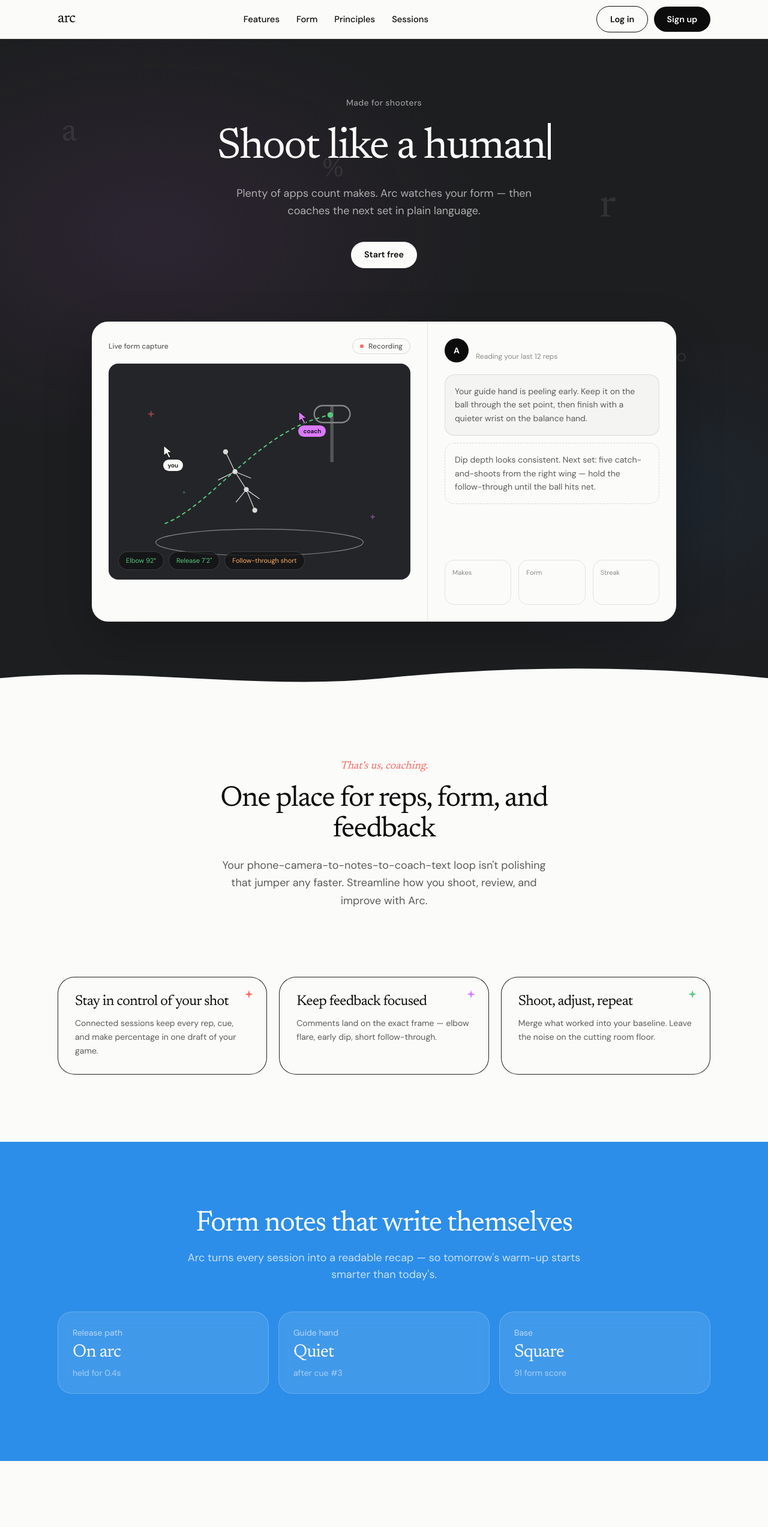
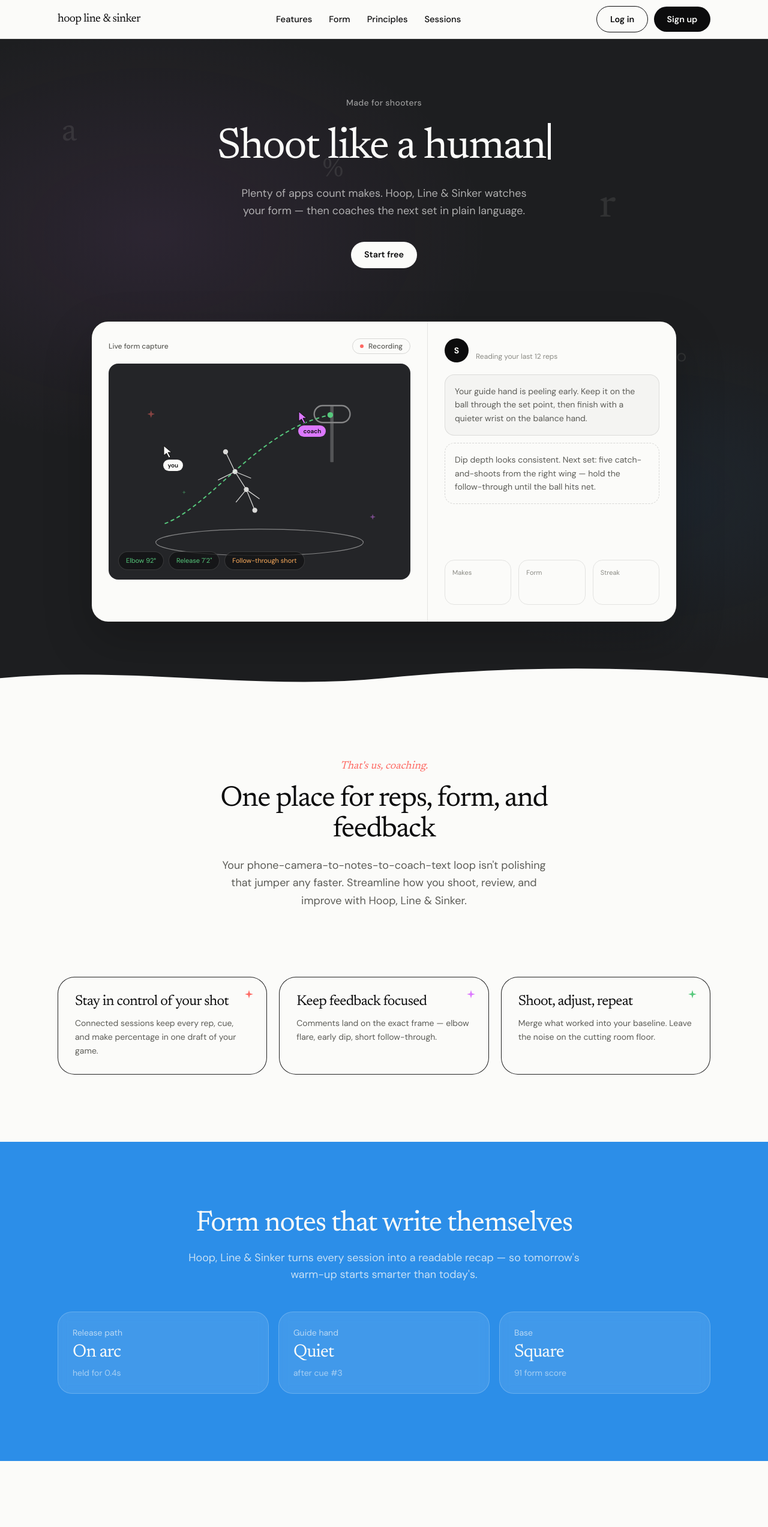
Before and after one commit to DannyNavi/hoop-line-and-sinker, a Next.js app: page / in a window 1280 px wide. Shown: the top 2545 px of the page at 60% size. Built offline with nearby package versions, Linux system fonts and the light colour scheme.

Commit message:
Rebrand to Hoop, Line & Sinker
Rename the product across marketing, training UI, metadata, and README.
Coach persona becomes Sinker; design remains Ellipsus-inspired.

```diff
--- a/package.json
+++ b/package.json
@@ -1,5 +1,5 @@
 {
-  "name": "arc",
+  "name": "hoop-line-and-sinker",
   "version": "0.1.0",
   "private": true,
   "scripts": {
--- a/src/app/layout.tsx
+++ b/src/app/layout.tsx
@@ -16,9 +16,9 @@ const sans = DM_Sans({
 });
 
 export const metadata: Metadata = {
-  title: "Arc — Shoot like a human",
+  title: "Hoop, Line & Sinker — Shoot like a human",
   description:
-    "Arc is an AI-assisted basketball shooting coach. Film your reps, get form feedback, and rebuild a cleaner release.",
+    "Hoop, Line & Sinker is an AI-assisted basketball shooting coach. Film your reps, get form feedback, and rebuild a cleaner release.",
 };
 
 export default function RootLayout({
--- a/src/app/page.tsx
+++ b/src/app/page.tsx
@@ -44,7 +44,7 @@ export default function Home() {
             transition={{ duration: 0.75, delay: 0.08 }}
             className="mx-auto mt-6 max-w-lg text-base leading-relaxed text-paper/65 sm:text-lg"
           >
-            Plenty of apps count makes. Arc watches your form — then coaches the next set
+            Plenty of apps count makes. Hoop, Line & Sinker watches your form — then coaches the next set
             in plain language.
           </motion.p>
 
@@ -88,7 +88,7 @@ export default function Home() {
           </h2>
           <p className="mx-auto mt-5 max-w-xl text-base leading-relaxed text-ink-muted sm:text-lg">
             Your phone-camera-to-notes-to-coach-text loop isn&apos;t polishing that jumper any
-            faster. Streamline how you shoot, review, and improve with Arc.
+            faster. Streamline how you shoot, review, and improve with Hoop, Line & Sinker.
           </p>
         </motion.div>
       </section>
@@ -133,7 +133,7 @@ export default function Home() {
           <motion.div {...fade} className="mx-auto max-w-2xl text-center">
             <h2 className="serif text-3xl sm:text-5xl">Form notes that write themselves</h2>
             <p className="mt-4 text-base text-paper/75 sm:text-lg">
-              Arc turns every session into a readable recap — so tomorrow&apos;s warm-up starts
+              Hoop, Line & Sinker turns every session into a readable recap — so tomorrow&apos;s warm-up starts
               smarter than today&apos;s.
             </p>
           </motion.div>
@@ -192,7 +192,7 @@ export default function Home() {
               “More than any other single habit, deliberate shooting has transformed athletic
               confidence.”
             </p>
-            <p className="relative z-10 mt-4 text-sm text-ink-faint">— Arc training notes</p>
+            <p className="relative z-10 mt-4 text-sm text-ink-faint">— Hoop, Line & Sinker notes</p>
           </motion.div>
         </div>
       </section>
@@ -202,7 +202,7 @@ export default function Home() {
           {[
             {
               title: "Warm-up lane",
-              body: "Form shoots up close while Arc calibrates your baseline.",
+              body: "Form shoots up close while Sinker calibrates your baseline.",
             },
             {
               title: "Pressure sets",
@@ -242,7 +242,7 @@ export default function Home() {
 
       <footer className="border-t border-line bg-paper px-5 py-10 sm:px-8">
         <div className="mx-auto flex max-w-6xl flex-col items-start justify-between gap-4 sm:flex-row sm:items-center">
-          <p className="serif text-xl">arc</p>
+          <p className="serif text-xl">hoop line &amp; sinker</p>
           <p className="text-sm text-ink-faint">
             AI-assisted shooting training. Design inspired by{" "}
             <a
--- a/src/app/train/page.tsx
+++ b/src/app/train/page.tsx
@@ -48,7 +48,7 @@ export default function TrainPage() {
     {
       id: 0,
       title: "Ready when you are",
-      detail: "Take a shot. Arc will read your form and drop a cue for the next rep.",
+      detail: "Take a shot. Sinker will read your form and drop a cue for the next rep.",
       severity: "good",
     },
   ]);
@@ -80,8 +80,8 @@ export default function TrainPage() {
     <div className="min-h-screen bg-paper">
       <header className="border-b border-line bg-paper">
         <div className="mx-auto flex h-16 w-full max-w-6xl items-center justify-between px-5 sm:px-8">
-          <Link href="/" className="serif text-[1.55rem]">
-            arc
+          <Link href="/" className="serif text-[1.15rem] tracking-[-0.03em]">
+            hoop line &amp; sinker
           </Link>
           <div className="flex items-center gap-3 text-sm">
             <button
@@ -206,10 +206,10 @@ export default function TrainPage() {
           <div className="sketch-card flex-1 p-5 sm:p-6">
             <div className="mb-5 flex items-center gap-3">
               <div className="flex h-10 w-10 items-center justify-center rounded-full bg-ink text-sm font-bold text-paper">
-                A
+                S
               </div>
               <div>
-                <p className="font-semibold">Arc Coach</p>
+                <p className="font-semibold">Sinker</p>
                 <p className="text-sm text-ink-faint">Live session notes</p>
               </div>
             </div>
--- a/src/components/HeroVisual.tsx
+++ b/src/components/HeroVisual.tsx
@@ -99,10 +99,10 @@ export function HeroVisual() {
           <div className="flex flex-col p-5 sm:p-7">
             <div className="mb-5 flex items-center gap-3">
               <div className="flex h-10 w-10 items-center justify-center rounded-full bg-ink text-sm font-bold text-paper">
-                A
+                S
               </div>
               <div>
-                <p className="text-sm font-semibold">Arc Coach</p>
+                <p className="text-sm font-semibold">Sinker</p>
                 <p className="text-xs text-ink-faint">Reading your last 12 reps</p>
               </div>
             </div>
--- a/src/components/Nav.tsx
+++ b/src/components/Nav.tsx
@@ -4,8 +4,8 @@ export function Nav() {
   return (
     <header className="sticky top-0 z-40 border-b border-line bg-paper/95 backdrop-blur-md">
       <div className="mx-auto flex h-16 w-full max-w-6xl items-center justify-between px-5 sm:px-8">
-        <Link href="/" className="serif text-[1.55rem] text-ink">
-          arc
+        <Link href="/" className="serif text-[1.05rem] leading-none tracking-[-0.03em] text-ink sm:text-[1.2rem]">
+          hoop line &amp; sinker
         </Link>
 
         <nav className="hidden items-center gap-7 text-[0.92rem] font-medium text-ink md:flex">
```
Also changed, not shown: 1 other file (tests, documents, lock files or other folders).
